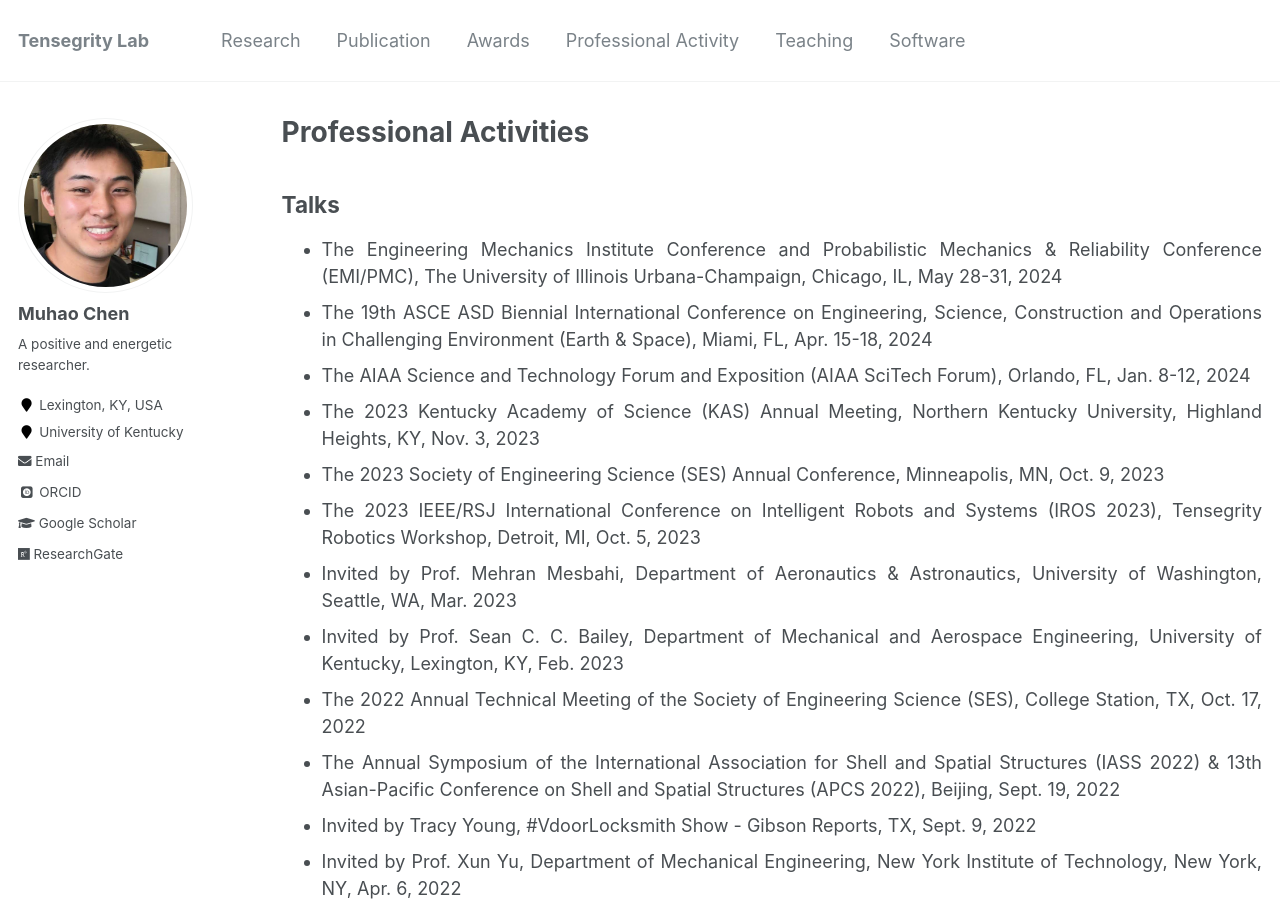
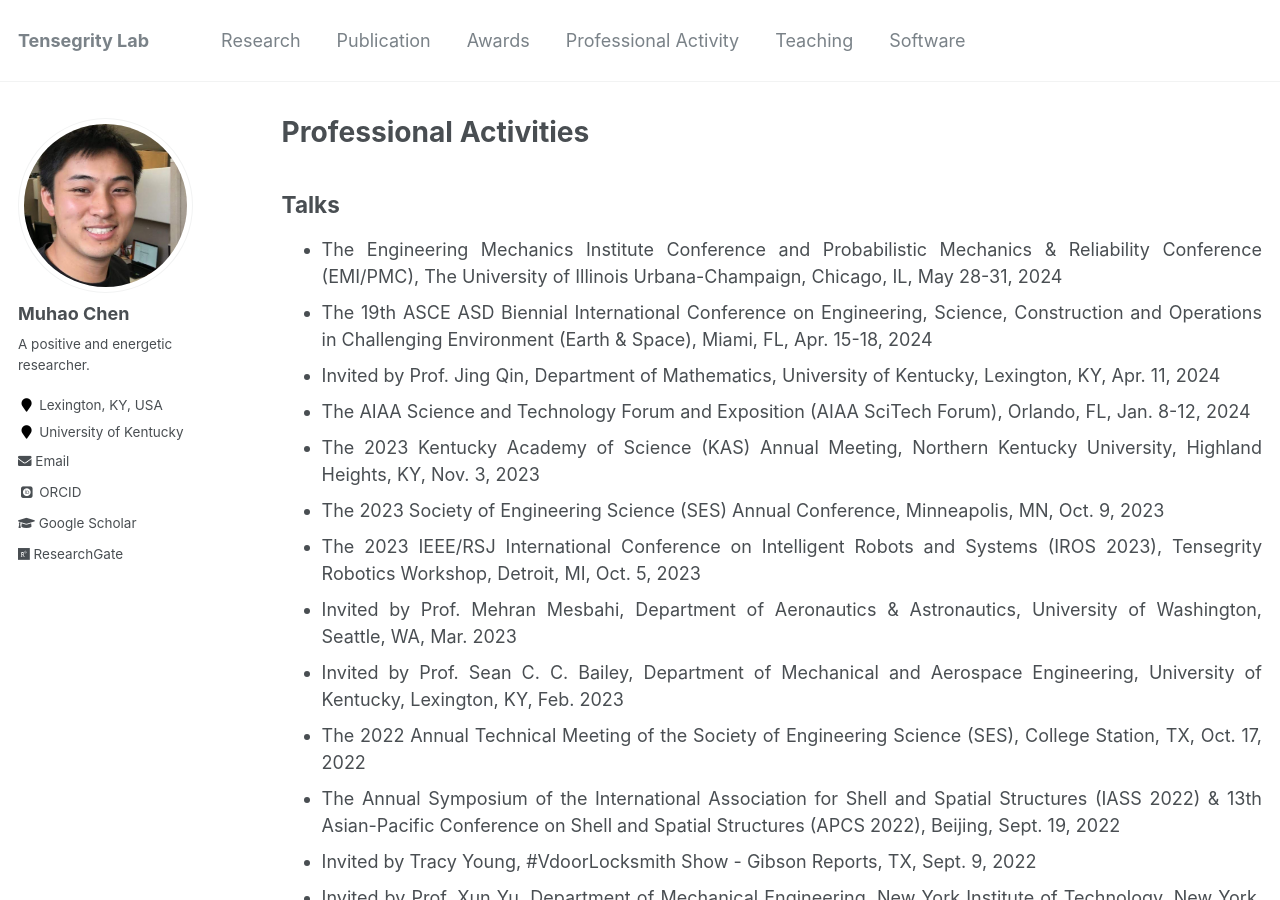
Before and after one commit to Muhao-Chen/muhao-chen.github.io, a Jekyll site: the page built from _pages/professional-activities.md, in a window 1280 px wide and 900 px high. Built offline with Jekyll 4.4.1, drawn with Linux system fonts in a browser that asks for light colours; some web fonts are replaced.

Commit message:
Update professional-activities.md

```diff
--- a/_pages/professional-activities.md
+++ b/_pages/professional-activities.md
@@ -15,6 +15,7 @@ toc_max_header: 1
 <!-- <ol reversed> -->
 - The Engineering Mechanics Institute Conference and Probabilistic Mechanics & Reliability Conference (EMI/PMC), The University of Illinois Urbana-Champaign, Chicago, IL, May 28-31, 2024
 - The 19th ASCE ASD Biennial International Conference on Engineering, Science, Construction and Operations in Challenging Environment (Earth & Space), Miami, FL, Apr. 15-18, 2024
+- Invited by Prof. Jing Qin, Department of Mathematics, University of Kentucky, Lexington, KY, Apr. 11, 2024
 - The AIAA Science and Technology Forum and Exposition (AIAA SciTech Forum), Orlando, FL, Jan. 8-12, 2024
 - The 2023 Kentucky Academy of Science (KAS) Annual Meeting, Northern Kentucky University, Highland Heights, KY, Nov. 3, 2023
 - The 2023 Society of Engineering Science (SES) Annual Conference, Minneapolis, MN, Oct. 9, 2023
```
